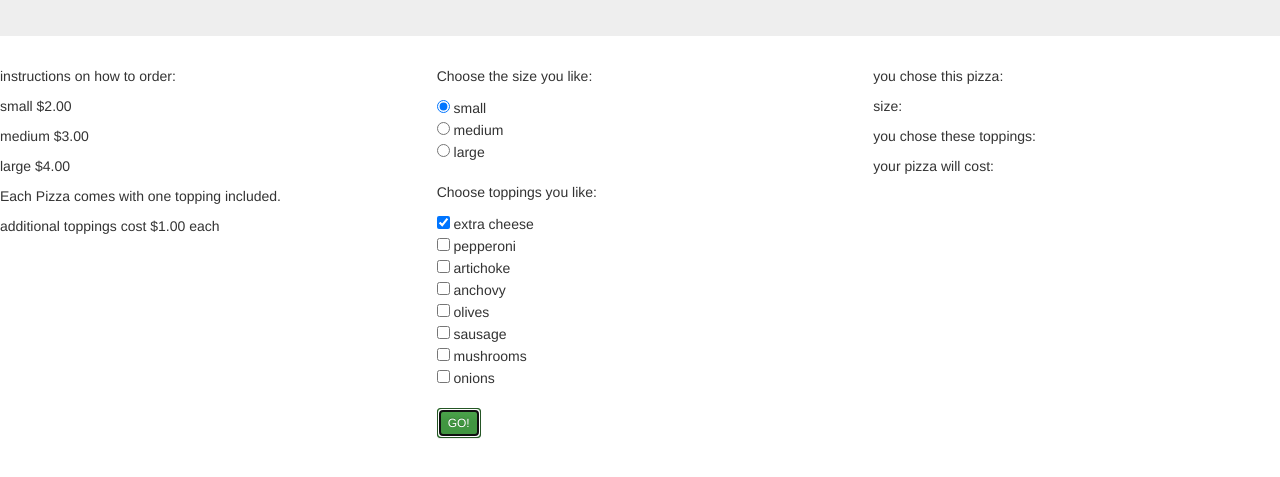
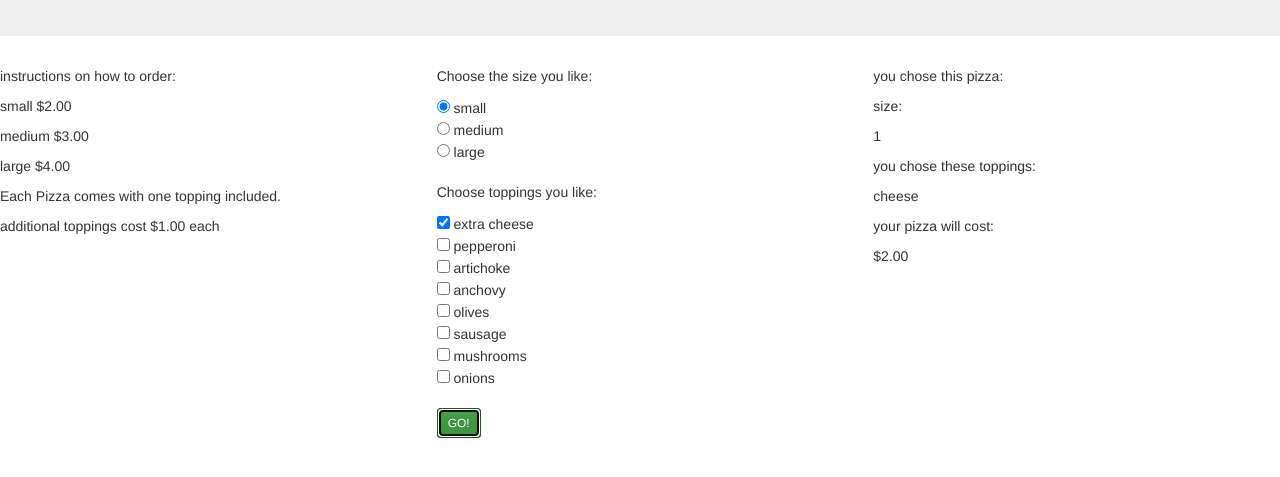
Before and after one commit to iantwilcox91/OrderPizzaProject, a plain HTML site: page index.html in a window 1280 px wide. Both pictures are taken after a click on the button "GO!". Shown: the part 159-636 px from the top of the page. Drawn offline with nearby package versions, Linux system fonts and the light colour scheme.

Commit message:
will now show final Pizza after click

```diff
--- a/index.html
+++ b/index.html
@@ -57,9 +57,7 @@
         <p>size:</p>
         <p class="chosenSize"></p>
         <p>you chose these toppings:</p>
-        <ul class="chosenToppings">
-
-        </ul>
+        <p class="chosenToppings"></p>
         <p>your pizza will cost:</p>
         <p class="willCost"></p>
 
--- a/js/scripts.js
+++ b/js/scripts.js
@@ -27,11 +27,11 @@ $(document).ready(function(){
     var newPizza = new Pizza(selectedSize, selectedToppings);
     console.log(newPizza);
     console.log(newPizza.size);
+    $(".chosenSize").text(newPizza.size);
     console.log(newPizza.topping);
-    // console.log(newPizza.topping.forEach(function(topping) { } ));
+    $(".chosenToppings").text(newPizza.topping);
     console.log(newPizza.checkoutCost());
+    $(".willCost").text("$" + newPizza.checkoutCost() +".00")
   });
 
-
-
 });
```
